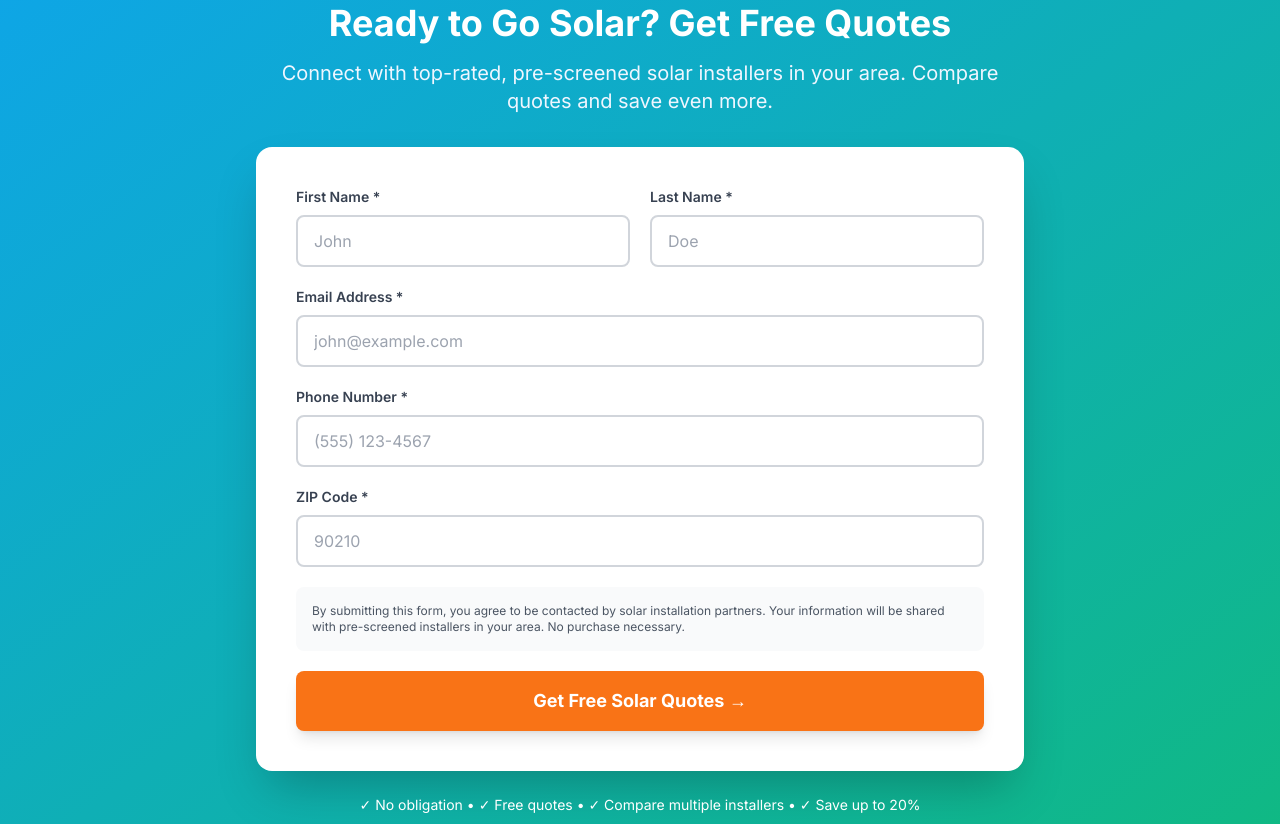
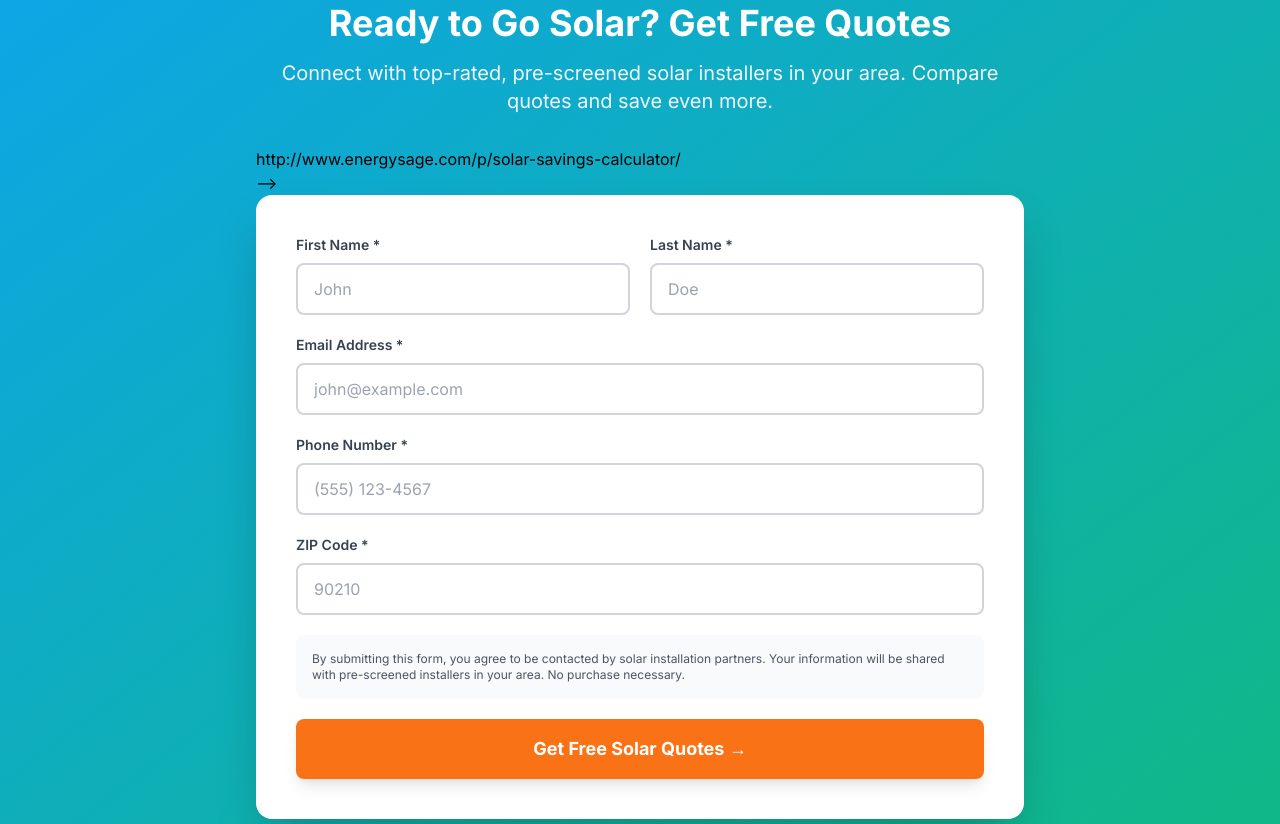
Before and after one commit to lpvt94-png/Solar-Calculator, a plain HTML site: page index.html in a window 1280 px wide. Shown: the part 3356-4180 px from the top of the page. Drawn offline with nearby package versions, Linux system fonts and the light colour scheme.

Commit message:
Add files via upload

```diff
--- a/index.html
+++ b/index.html
@@ -661,28 +661,8 @@
                 </div>
 
                 <!-- AFFILIATE LEAD FORM INTEGRATION PLACEHOLDER -->
-                <!--
-                    Instructions: Replace this section with your affiliate lead form code
-                    Popular solar affiliate networks:
-
-                    1. Modernize (modernize.com)
-                       - High-quality leads, excellent conversion
-                       - Replace this section with their embed code
-
-                    2. EnergySage (energysage.com/affiliates)
-                       - Trusted marketplace, transparent pricing
-                       - Insert their referral widget code here
-
-                    3. Solar Reviews (solarreviews.com/partners)
-                       - Strong brand recognition
-                       - Add their lead capture form
-
-                    4. Profitise / Other Networks
-                       - Insert your specific affiliate form code
-
-                    Example integration:
-                    <div id="affiliate-form-container">
-                        [YOUR AFFILIATE FORM CODE HERE]
+                <div id="energysage-form">
+                   http://www.energysage.com/p/solar-savings-calculator/
                     </div>
                 -->
 
```
